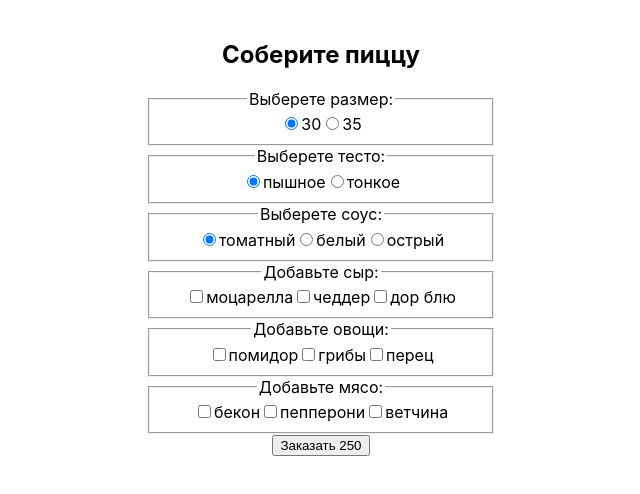
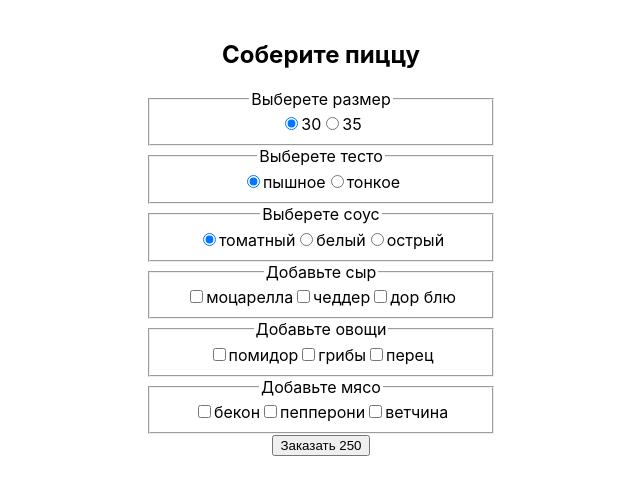
Before and after one commit to penguin-astronaut/react-pizza, a React (Create React App) app: page / in a window 1280 px wide. Shown: the top 494 px of the page, without its empty margins (319-959 px from the left). Built offline with nearby package versions, Linux system fonts and the light colour scheme.

Commit message:
style: remove ":" from input groups

```diff
--- a/src/PizzaConfigurator/PizzaConfiguratorCheckGroup.tsx
+++ b/src/PizzaConfigurator/PizzaConfiguratorCheckGroup.tsx
@@ -14,7 +14,7 @@ export const PizzaConfiguratorCheckGroup = ({
   onChange,
 }: PizzaConfiguratorCheckGroupProps) => (
   <fieldset>
-    <legend>{title}:</legend>
+    <legend>{title}</legend>
     {values.map((item) => (
       <label key={item}>
         <input
--- a/src/PizzaConfigurator/PizzaConfiguratorRadioGroup.tsx
+++ b/src/PizzaConfigurator/PizzaConfiguratorRadioGroup.tsx
@@ -14,7 +14,7 @@ export const PizzaConfiguratorRadioGroup = ({
   onChange,
 }: PizzaConfiguratorRadioGroupProps) => (
   <fieldset>
-    <legend>{title}:</legend>
+    <legend>{title}</legend>
     {values.map((item) => (
       <label key={item}>
         <input
```
Also changed, not shown: 1 other file (tests, documents, lock files or other folders).
